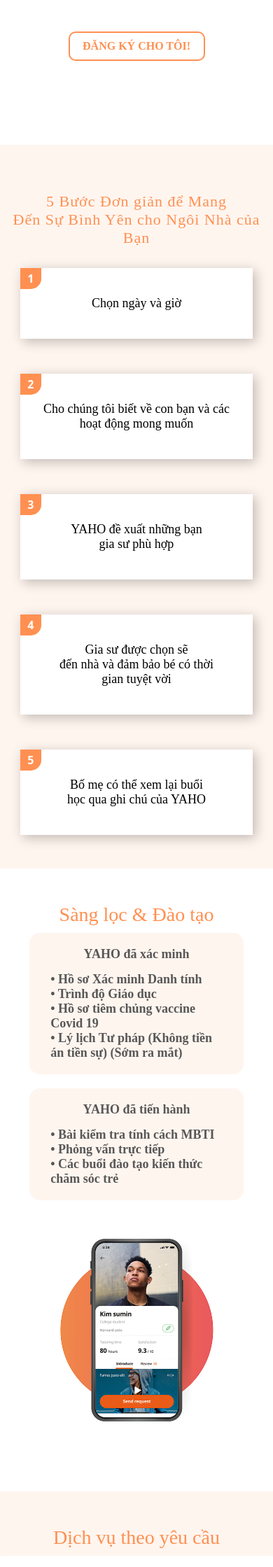
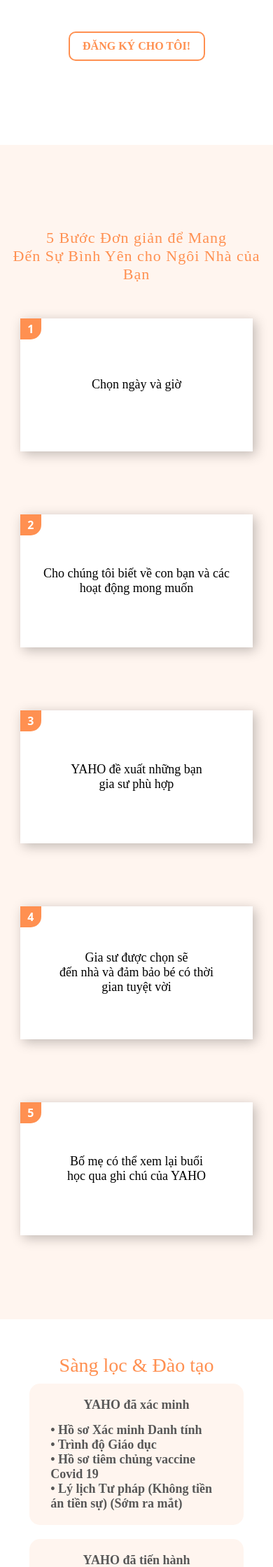
Before and after one commit to aika823/2021_12_yaho, a Django app: template yaho_app/templates/main.html in a window 390 px wide. Shown: the part 4261-6500 px from the top of the page at 70% size. Run offline with Django 4.2, Linux system fonts and the light colour scheme; the template is opened without the code that fills it: values that come from a table or form of the project are taken from there, others are empty; data comes from the database, SQL or seed files in the repository; some libraries are stand-ins or nearby versions.

Commit message:
[front] 최종수정1

```diff
--- a/static/css/style.css
+++ b/static/css/style.css
@@ -129,7 +129,7 @@
 section.order .order-wrap .order-card {
   position: relative;
   width: 100%;
-  height: 100%;
+  height: 150px;
   padding: 30px 20px;
   background-color: #fff;
   box-shadow: 4px 4px 16px rgba(0, 0, 0, 0.25);
@@ -611,13 +611,13 @@
   section.count .count-title {
     font-size: 16px;
   }
-  section.order {
+  /* section.order {
     height: 100%;
-  }
+  } */
   section.order .order-wrap {
     grid-template-columns: 1fr 1fr;
     gap: 90px;
-    height: 100%;
+    /* height: 100%; */
   }
 
   section.contact .form-wrap {
```
